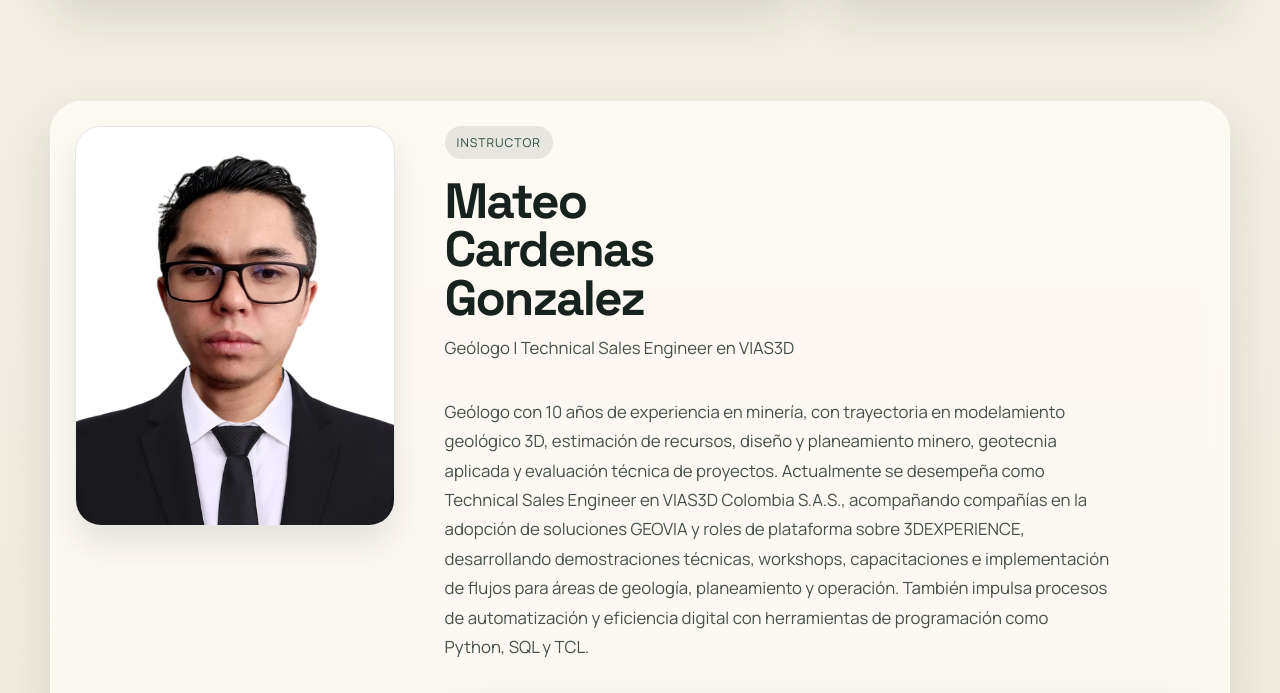
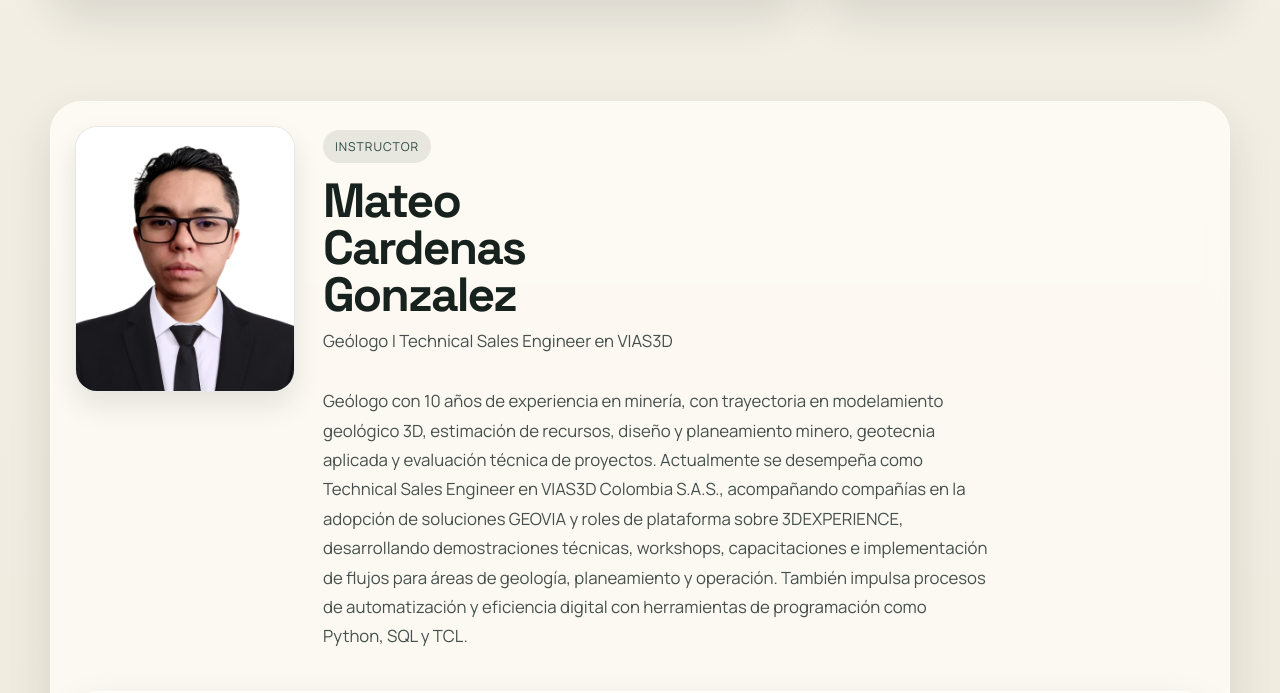
Before and after one commit to 0S4K1H/curso-geovia-vias3d, a plain HTML site: page index.html in a window 1280 px wide. Shown: the part 3391-4084 px from the top of the page. Drawn offline with Linux system fonts and the light colour scheme.

Commit message:
"realign-instructor-layout"

```diff
--- a/index.html
+++ b/index.html
@@ -166,7 +166,6 @@
 
       <section class="section instructor-section" id="instructor">
         <div class="instructor-card reveal">
-          <div class="portrait-column">
           <div class="portrait-shell">
             <img
               class="portrait-photo"
@@ -174,7 +173,6 @@
               src="mateo-cardenas.png"
               alt="Foto del instructor"
             >
-            </div>
           </div>
 
           <div class="instructor-copy">
@@ -186,6 +184,7 @@
             <p id="instructor-bio">
               Aquí irá tu perfil profesional, experiencia y el motivo por el cual esta formación aporta valor real a tus estudiantes.
             </p>
+          </div>
 
           <div class="info-card instructor-evidence">
             <span class="card-kicker">Experiencia relevante</span>
@@ -201,7 +200,6 @@
             <div class="info-card compact-info-card">
               <span class="card-kicker">Disciplinas</span>
               <div class="credentials" id="credentials-list"></div>
-              </div>
             </div>
           </div>
         </div>
--- a/styles.css
+++ b/styles.css
@@ -542,28 +542,26 @@ iframe {
 
 .instructor-card {
   display: grid;
-  grid-template-columns: minmax(220px, 0.62fr) minmax(0, 1.38fr);
-  gap: 28px;
+  grid-template-columns: minmax(170px, 220px) minmax(0, 1fr);
+  gap: 24px 28px;
   align-items: start;
   padding: 24px;
   border-radius: var(--radius-xl);
 }
 
-.portrait-column {
-  display: grid;
-  align-content: start;
-}
-
 .portrait-shell {
   position: relative;
-  width: min(100%, 320px);
-  aspect-ratio: 4 / 5;
+  width: 100%;
+  max-width: 220px;
+  aspect-ratio: 3.8 / 4.6;
   min-height: 0;
-  border-radius: 26px;
+  align-self: start;
+  justify-self: start;
+  border-radius: 22px;
   overflow: hidden;
   border: 1px solid rgba(40, 71, 63, 0.12);
   background: rgba(255, 255, 255, 0.78);
-  box-shadow: 0 18px 32px rgba(24, 31, 27, 0.1);
+  box-shadow: 0 14px 28px rgba(24, 31, 27, 0.1);
 }
 
 .portrait-photo {
@@ -571,7 +569,7 @@ iframe {
   width: 100%;
   height: 100%;
   object-fit: cover;
-  object-position: center 12%;
+  object-position: center 10%;
   filter: saturate(0.98) contrast(1.02);
 }
 
@@ -585,40 +583,46 @@ iframe {
 
 .instructor-copy {
   display: grid;
-  gap: 18px;
+  gap: 14px;
   align-self: start;
+  padding-top: 4px;
 }
 
 .instructor-header {
   display: grid;
-  gap: 10px;
+  gap: 8px;
 }
 
 .instructor-header h2 {
   margin: 0;
   font-family: "Space Grotesk", sans-serif;
-  font-size: clamp(2.1rem, 4vw, 3.1rem);
+  font-size: clamp(2rem, 3.8vw, 3rem);
   letter-spacing: -0.04em;
   line-height: 0.98;
   color: var(--ink);
-  max-width: 10ch;
+  max-width: 11ch;
   text-wrap: balance;
 }
 
 .instructor-role {
   margin: 0;
-  font-size: 1.02rem;
-  line-height: 1.55;
+  font-size: 0.98rem;
+  line-height: 1.45;
   color: var(--forest);
 }
 
 .instructor-evidence {
   margin-top: 0;
+  grid-column: 1 / -1;
+}
+
+.instructor-meta-grid {
+  grid-column: 1 / -1;
 }
 
 .instructor-meta-grid {
   display: grid;
-  grid-template-columns: minmax(250px, 0.82fr) minmax(0, 1.18fr);
+  grid-template-columns: minmax(280px, 0.78fr) minmax(0, 1.22fr);
   gap: 16px;
 }
 
```
Lines whose indentation alone changed are shown as unchanged.
